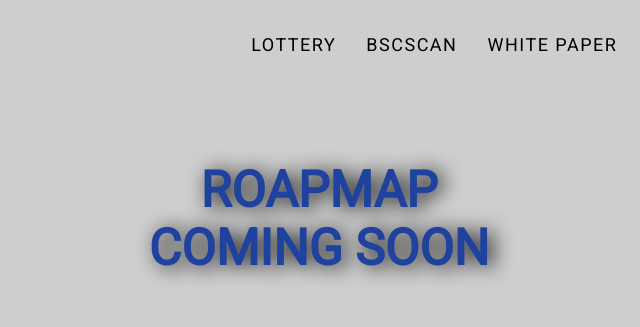
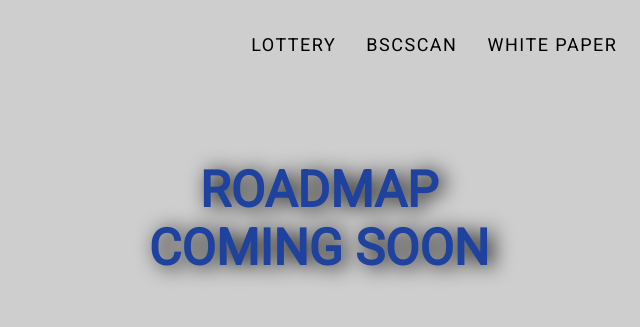
Before and after one commit to easysunshine22/tenexdefi, a plain HTML site: page roadmap.html in a window 1280 px wide. Shown: the top 327 px of the page, 322-962 px from the left. Drawn offline with nearby package versions, Linux system fonts and the light colour scheme; a web font is replaced by a local one.

Commit message:
roadmap correction commit

```diff
--- a/roadmap.html
+++ b/roadmap.html
@@ -45,7 +45,7 @@
             </div>
         </div>
         <div class="inner-roadmap-container">
-            <h2>ROAPMAP <br> COMING SOON</h2>
+            <h2>ROADMAP <br> COMING SOON</h2>
         </div>
     </section>
 
```
